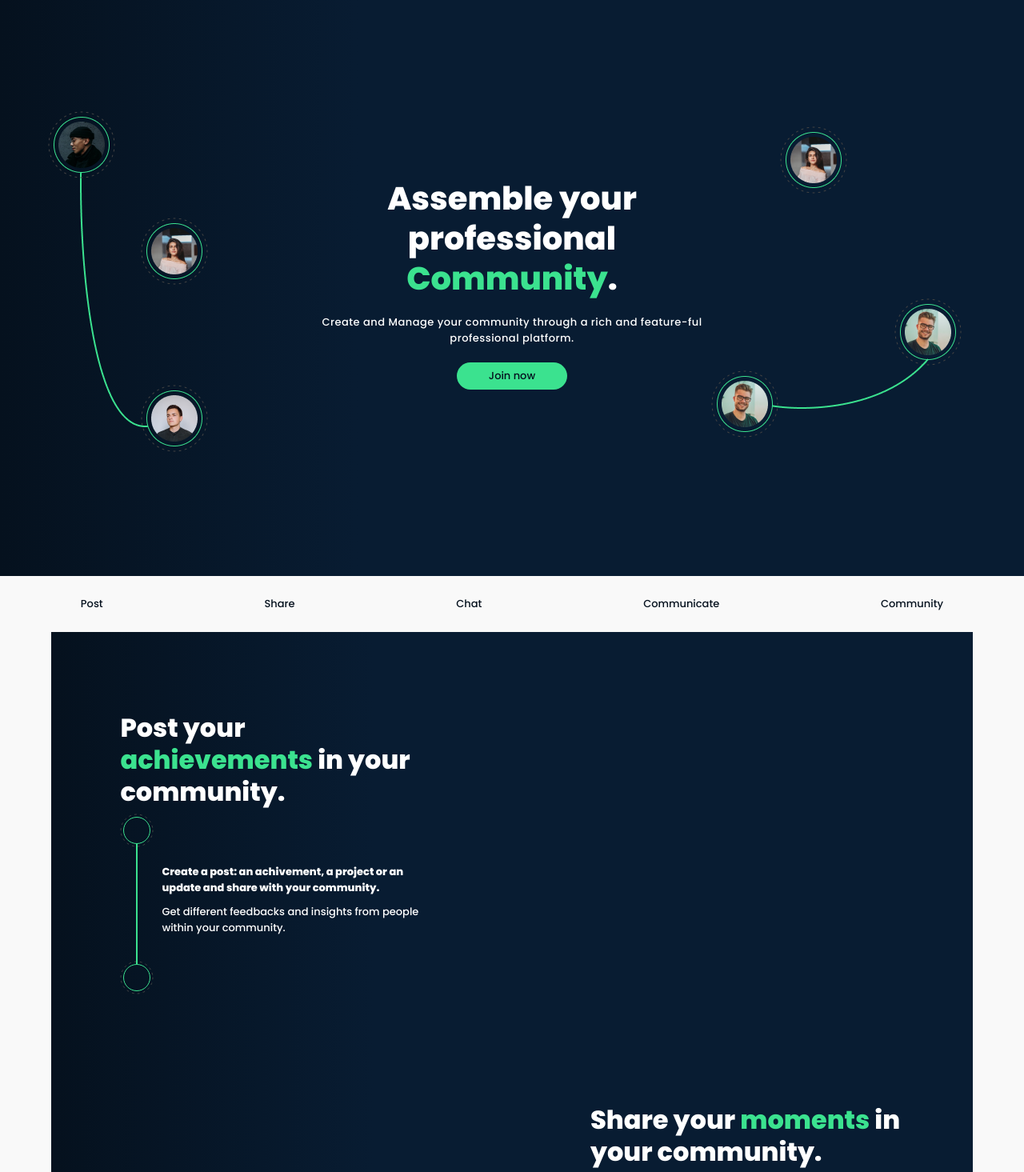
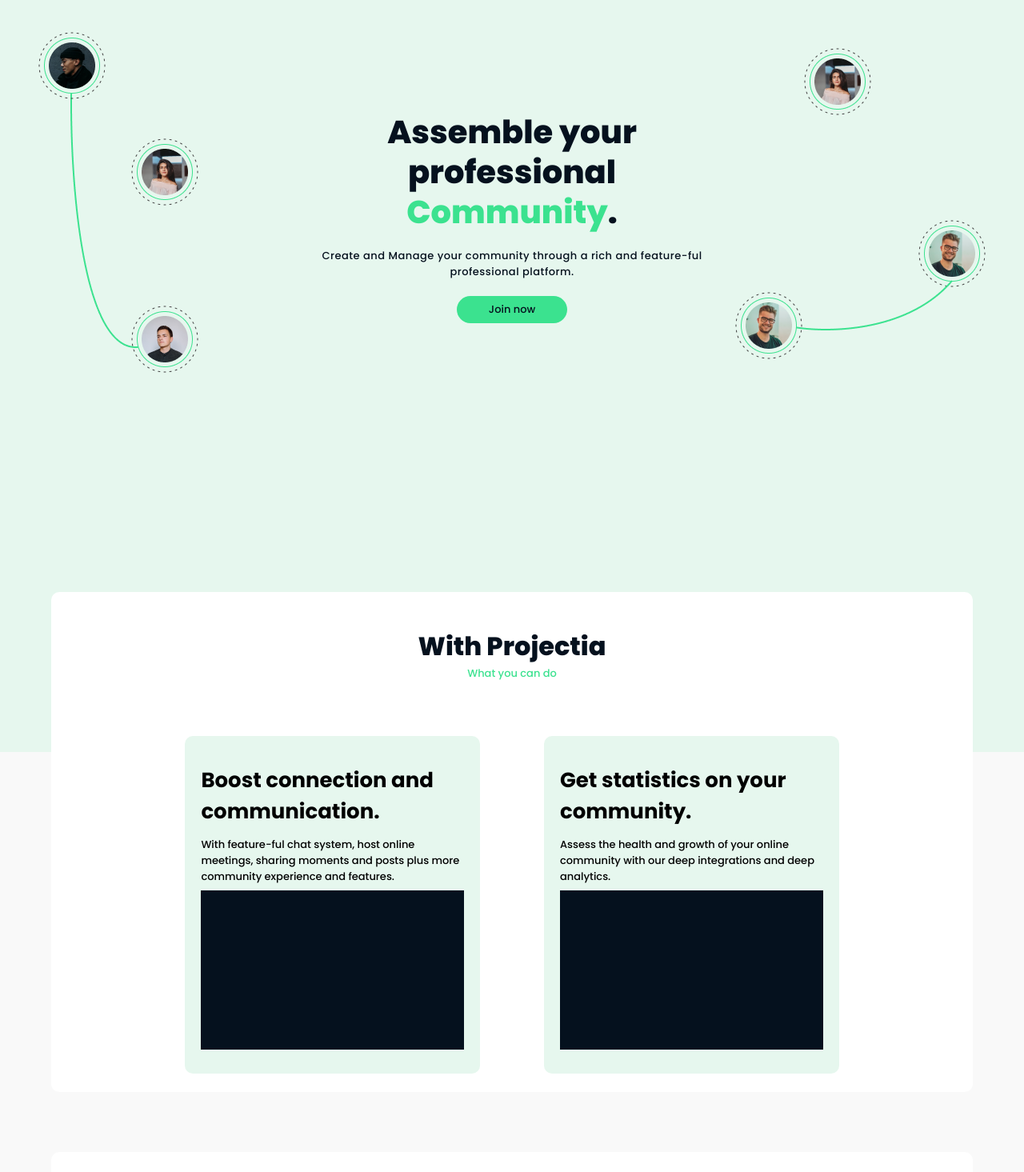
Before and after one commit to aamines/frontend, a React (Create React App) app: page / in a window 1280 px wide. Shown: the part 80-1545 px from the top of the page at 80% size. Built offline with nearby package versions, Linux system fonts and the light colour scheme.

Commit message:
added what you can do with projectia section

```diff
--- a/src/components/main/about.jsx
+++ b/src/components/main/about.jsx
@@ -157,7 +157,7 @@
   }
 
   .nav {
-    width: 100%;
+    width: 90%;
     height: 70px;
     display: flex;
     flex-direction: row;
@@ -167,7 +167,7 @@
     position: -webkit-sticky;
     top: 0px;
     border-radius: 10px 10px 0 0;
-    background: var(--background);
+    background: var(--white);
 
     a {
       text-decoration: none;
@@ -188,11 +188,7 @@
     padding: 0 0 100px 0;
     border-radius: 10px;
     border-radius: 0 0 10px 10px;
-    background: linear-gradient(
-      90deg,
-      rgba(5, 17, 30, 1) 0%,
-      rgba(8, 28, 50, 1) 35%
-    );
+    background: var(--white);
 
     .row {
       width: 85%;
@@ -216,7 +212,7 @@
           line-height: 40px;
           font-weight: 800;
           margin: 0 0 10px 0;
-          color: var(--white);
+          color: var(--dark);
 
           span {
             color: var(--bright);
@@ -232,7 +228,7 @@
 
           .para {
             margin: 0 0 0 10px;
-            color: var(--white);
+            color: var(--dark);
 
             p {
               margin: 0 0 10px 0;
--- a/src/components/main/hero.jsx
+++ b/src/components/main/hero.jsx
@@ -6,7 +6,7 @@
   return (
     <Container>
       <div className="image">
-        <img src="/images/one.png" alt="one" />
+        <img src="/images/one.png" alt="one" className="one" />
       </div>
       <div className="content">
         <p className="header">
@@ -19,7 +19,7 @@
         <Link to="/login">Join now</Link>
       </div>
       <div className="image">
-        <img src="/images/two.png" alt="two" />
+        <img src="/images/two.png" alt="two" className="two" />
       </div>
     </Container>
   );
@@ -27,20 +27,29 @@
 
 const Container = styled.div`
   width: 100%;
-  height: calc(100vh - 70px);
-  background: linear-gradient(
-    90deg,
-    rgba(5, 17, 30, 1) 0%,
-    rgba(8, 28, 50, 1) 35%
-  );
-  padding: 0 60px;
+  height: calc(100vh + 150px);
+  background: var(--hero);
+  padding: 150px 60px;
   display: flex;
   flex-direction: row;
-  align-items: center;
-  justify-content: space-between;
+  align-items: flex-start;
+  justify-content: center;
 
   .image {
     width: 30%;
+    position: absolute;
+
+    .one {
+      position: absolute;
+      left: -400px;
+      top: -100px;
+    }
+
+    .two {
+      position: absolute;
+      right: -400px;
+      top: -80px;
+    }
   }
 
   .content {
@@ -51,7 +60,7 @@
     align-items: center;
 
     p {
-      color: var(--white);
+      color: var(--dark);
       text-align: center;
       margin: 0 0 20px 0;
     }
--- /dev/null
+++ b/src/components/main/some.jsx
@@ -0,0 +1,94 @@
+import React from "react";
+import styled from "styled-components";
+
+const Some = () => {
+  return (
+    <Container>
+      <div className="header">
+        <p className="head">With Projectia</p>
+        <p>What you can do</p>
+      </div>
+      <div className="content">
+        <div className="box">
+          <p className="header">Boost connection and communication.</p>
+          <p className="para">
+            With feature-ful chat system, host online meetings, sharing moments
+            and posts plus more community experience and features.{" "}
+          </p>
+          <div className="image"></div>
+        </div>
+        <div className="box">
+          <p className="header">Get statistics on your community.</p>
+          <p className="para">
+            Assess the health and growth of your online community with our deep
+            integrations and deep analytics.
+          </p>
+          <div className="image"></div>
+        </div>
+      </div>
+    </Container>
+  );
+};
+
+const Container = styled.div`
+  width: 90%;
+  height: 125%;
+  background: var(--white);
+  position: absolute;
+  top: -200px;
+  border-radius: 10px;
+
+  .header {
+    width: 100%;
+    height: 25%;
+    display: flex;
+    flex-direction: column;
+    align-items: center;
+    justify-content: center;
+
+    p.head {
+      font-size: 2rem;
+      font-weight: 800;
+      color: var(--dark);
+    }
+
+    p {
+      color: var(--bright);
+    }
+  }
+
+  .content {
+    width: 100%;
+    height: 75%;
+    display: flex;
+    flex-direction: row;
+    align-items: center;
+    justify-content: center;
+
+    .box {
+      width: 32%;
+      height: 90%;
+      background: var(--hero);
+      padding: 30px 20px;
+      display: flex;
+      flex-direction: column;
+      align-items: flex-start;
+      justify-content: space-between;
+      margin: 0 40px;
+      border-radius: 10px;
+
+      p.header {
+        font-size: 2em;
+        font-weight: 700;
+      }
+
+      .image {
+        width: 100%;
+        height: 55%;
+        background: var(--dark);
+      }
+    }
+  }
+`;
+
+export default Some;
--- a/src/index.css
+++ b/src/index.css
@@ -3,6 +3,7 @@
 :root {
   --dark: #05111e;
   --bright: #3be28f;
+  --hero: #e6f7ee;
   --background: #f9f9f9;
   --white: #ffffff;
   --red: #ee2c2c;
--- a/src/pages/main.jsx
+++ b/src/pages/main.jsx
@@ -3,6 +3,7 @@
 
 //sections
 import Footer from "../components/footer";
+import Some from "../components/main/some";
 import Hero from "../components/main/hero";
 import About from "../components/main/about";
 import Testimonials from "../components/main/testimonials";
@@ -13,7 +14,9 @@
       <div className="hero">
         <Hero />
       </div>
-
+      <div className="some">
+        <Some />
+      </div>
       <div className="about">
         <About />
       </div>
@@ -39,6 +42,15 @@
     height: auto;
   }
 
+  .some {
+    width: 100%;
+    height: 500px;
+    display: flex;
+    align-items: center;
+    justify-content: center;
+    position: relative;
+  }
+
   .about {
     width: 100%;
     height: auto;
```
